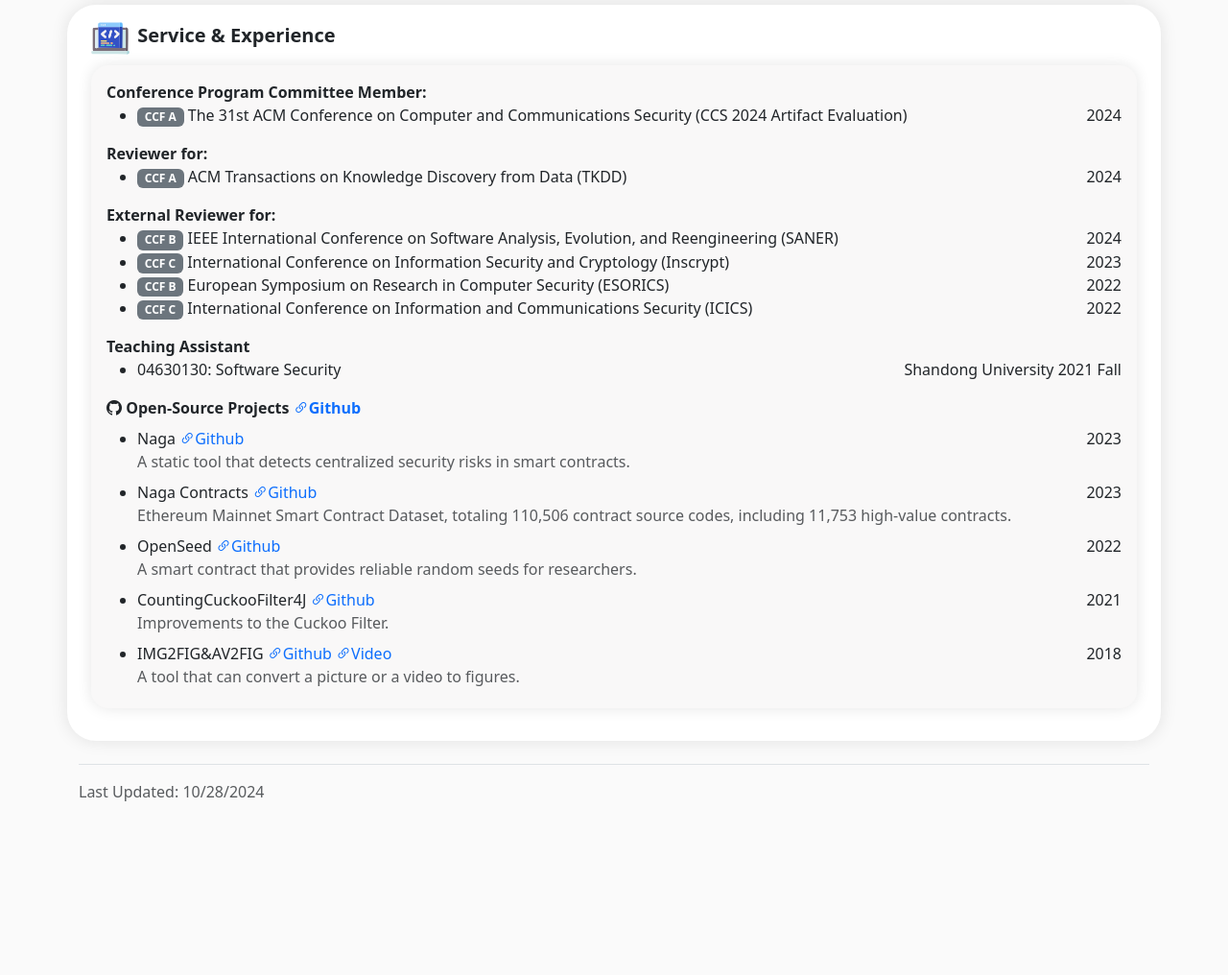
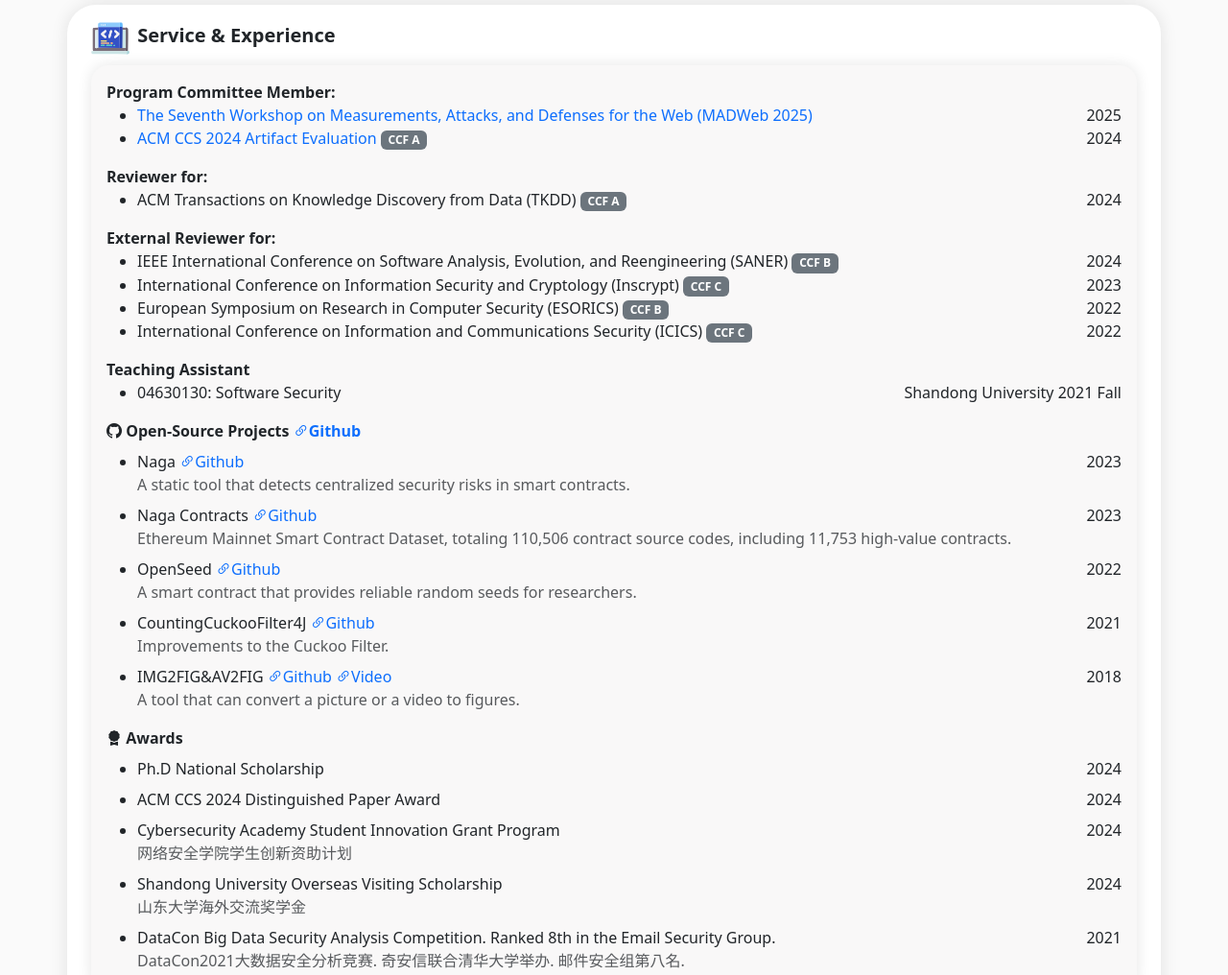
Before and after one commit to d0scoo1/d0scoo1.github.io, a plain HTML site: page cv.html in a window 1280 px wide. Shown: the part 1700-2716 px from the top of the page at 96% size. Before the commit the page ends 2593 px from the top, so only its background shows below. Drawn offline with nearby package versions, Linux system fonts and the light colour scheme.

Commit message:
update pc

```diff
--- a/cv.html
+++ b/cv.html
@@ -105,8 +105,9 @@
                         I am a final-year doctoral student in the School of Cyber Science and Technology at Shandong
                         University,
                         advised by <a href="https://diaowenrui.github.io/" target="_blank">Prof. Wenrui Diao</a>.
-                        I received a scholarship from Shandong University and was a visiting scholar at George Mason University (advised by <a
-                        href="https://mainarke.github.io/" target="_blank">Asst. Prof. Xiaokuan Zhang</a>).
+                        I received a scholarship from Shandong University and was a visiting scholar at George Mason
+                        University (advised by <a href="https://mainarke.github.io/" target="_blank">Asst. Prof.
+                            Xiaokuan Zhang</a>).
 
                         I am interested in the blockchain and Web3 security.
                     </p>
@@ -221,13 +222,17 @@
                     <ul>
 
                         <li>
-                            <span class="fw-bold">[CCS'24]</span> <span class="fw-bold">Kailun Yan</span>,  Xiaokuan Zhang (✉️), and Wenrui Diao (✉️). Stealing Trust: Unraveling Blind Message Attacks in Web3 Authentication. The 31st ACM Conference on Computer and Communications Security, Salt Lake City, UT, USA. October 14-18, 2024.
+                            <span class="fw-bold">[CCS'24]</span> <span class="fw-bold">Kailun Yan</span>, Xiaokuan
+                            Zhang (✉️), and Wenrui Diao (✉️). Stealing Trust: Unraveling Blind Message Attacks in Web3
+                            Authentication. The 31st ACM Conference on Computer and Communications Security, Salt Lake
+                            City, UT, USA. October 14-18, 2024.
                             <span class="badge text-bg-primary">CCF A</span>
                             <span class="badge text-bg-success">AR=328/1940=16.9%</span>
                             <a href="https://www.sigsac.org/ccs/CCS2024/program/awards.html" target="_blank">
                                 <span class="badge text-bg-danger">Distinguished Paper Award</span>
                             </a>
-                            <a href="/asset/paper/ccs2024_bma.pdf" target="_blank"><i class="bi bi-link-45deg"></i>PDF</a>
+                            <a href="/asset/paper/ccs2024_bma.pdf" target="_blank"><i
+                                    class="bi bi-link-45deg"></i>PDF</a>
                             <a href="/asset/paper/ccs2024-slides.pdf" target="_blank"><i
                                     class="bi bi-link-45deg"></i>Slides</a>
 
@@ -244,7 +249,11 @@
                         </li>
 
                         <li>
-                            <span class="fw-bold">[SANER'24]</span> Shuang Li, Rui Li, Yifan Yu, <span class="fw-bold">Kailun Yan</span>, Shishuai Yang, and Wenrui Diao (✉️). Understanding Android OS Forward Compatibility Support for Legacy Apps: A Data-Driven Analysis. The 31st IEEE International Conference on Software Analysis, Evolution, and Reengineering, Rovaniemi, Finland. March 12-15, 2024.
+                            <span class="fw-bold">[SANER'24]</span> Shuang Li, Rui Li, Yifan Yu, <span
+                                class="fw-bold">Kailun Yan</span>, Shishuai Yang, and Wenrui Diao (✉️). Understanding
+                            Android OS Forward Compatibility Support for Legacy Apps: A Data-Driven Analysis. The 31st
+                            IEEE International Conference on Software Analysis, Evolution, and Reengineering, Rovaniemi,
+                            Finland. March 12-15, 2024.
                             <span class="badge text-bg-secondary">CCF B</span>
                         </li>
 
@@ -302,7 +311,8 @@
                             Model
                             Sharing[J]. Computer Science, 2021, 48(2):311-316. (in Chinese)
                             <br>
-                            <text class="text-muted fs-6">闫凯伦,张继连.一种可用于数据和模型分享的模型链[J].计算机科学,2021,48(02):311-316. (CCF中文B类)</text>
+                            <text class="text-muted fs-6">闫凯伦,张继连.一种可用于数据和模型分享的模型链[J].计算机科学,2021,48(02):311-316.
+                                (CCF中文B类)</text>
                         </li>
                     </ul>
 
@@ -344,20 +354,37 @@
                 </div>
 
                 <div class="sub-box mt-2">
-                    <span class="fw-bold">Conference Program Committee Member:</span>
+                    <span class="fw-bold">Program Committee Member:</span>
                     <ul>
+
                         <li>
+                            <a href="https://madweb.work/" target="_blank">
+                                The Seventh Workshop on Measurements, Attacks, and Defenses for the Web (MADWeb 2025)
+                            </a>
+                            <span style="float:right">2025</span>
+
+                        </li>
+
+
+                        <li>
+
+
+                            <a href="https://www.sigsac.org/ccs/CCS2024/organization/ae-committee.html" target="_blank">
+                                ACM CCS 2024 Artifact Evaluation
+                            </a>
                             <span class="badge text-bg-secondary">CCF A</span>
-                            The 31st ACM Conference on Computer and Communications Security (CCS 2024 Artifact Evaluation)
                             <span style="float:right">2024</span>
+
                         </li>
+
+
                     </ul>
 
                     <span class="fw-bold">Reviewer for:</span>
                     <ul>
                         <li>
+                            ACM Transactions on Knowledge Discovery from Data (TKDD)
                             <span class="badge text-bg-secondary">CCF A</span>
-                            ACM Transactions on Knowledge Discovery from Data (TKDD)
                             <span style="float:right">2024</span>
                         </li>
                     </ul>
@@ -365,24 +392,24 @@
                     <span class="fw-bold">External Reviewer for:</span>
                     <ul>
                         <li>
-                            <span class="badge text-bg-secondary">CCF B</span>
                             IEEE International Conference on Software Analysis, Evolution, and Reengineering
                             (SANER)
+                            <span class="badge text-bg-secondary">CCF B</span>
                             <span style="float:right">2024</span>
                         </li>
                         <li>
+                            International Conference on Information Security and Cryptology (Inscrypt)
                             <span class="badge text-bg-secondary">CCF C</span>
-                            International Conference on Information Security and Cryptology (Inscrypt)
                             <span style="float:right">2023</span>
                         </li>
                         <li>
+                            European Symposium on Research in Computer Security (ESORICS)
                             <span class="badge text-bg-secondary">CCF B</span>
-                            European Symposium on Research in Computer Security (ESORICS)
                             <span style="float:right">2022</span>
                         </li>
                         <li>
+                            International Conference on Information and Communications Security (ICICS)
                             <span class="badge text-bg-secondary">CCF C</span>
-                            International Conference on Information and Communications Security (ICICS)
                             <span style="float:right">2022</span>
                         </li>
                     </ul>
@@ -482,28 +509,46 @@
                     </ul>
 
 
-                    <!--
+
                     <span class="fw-bold">
                         <i class="bi bi-award-fill"></i>
                         Awards</span>
                     <ul>
+                        <li class="mt-2">
+                            Ph.D National Scholarship
+                            <span style="float:right">2024</span>
+                        </li>
+
+                        <li class="mt-2">
+                            ACM CCS 2024 Distinguished Paper Award
+                            <span style="float:right">2024</span>
+
+                        </li>
+
+                        <li class="mt-2">
+                            Cybersecurity Academy Student Innovation Grant Program
+                            <span style="float:right">2024</span>
+                            <br>
+                            <text class="text-muted fs-6">网络安全学院学生创新资助计划</text>
+                        </li>
+
+                        <li class="mt-2">
+                            Shandong University Overseas Visiting Scholarship
+                            <span style="float:right">2024</span>
+                            <br>
+                            <text class="text-muted fs-6">山东大学海外交流奖学金</text>
+                        </li>
+
 
                         <li class="mt-2">
                             DataCon Big Data Security Analysis Competition. Ranked 8th in the Email Security Group.
                             <span style="float:right">2021</span>
                             <br>
                             <text class="text-muted fs-6">DataCon2021大数据安全分析竞赛. 奇安信联合清华大学举办. 邮件安全组第八名.</text>
-
                         </li>
 
-                        <li class="mt-2">
-                            5th China Software Cup. First Prize.
-                            <span style="float:right">2016</span>
-                            <br>
-                            <text class="text-muted fs-6">第五届"中国软件杯". 一等奖.</text>
 
-                        </li>
-                    </ul>-->
+                    </ul>
                 </div>
 
                 <ul style="list-style: none; ">
@@ -512,6 +557,10 @@
                     </li>
                 </ul>
             </div>
+
+
+
+
         </div>
 
         <footer class="d-flex flex-wrap justify-content-between align-items-center py-3 my-4 border-top">
```
Lines whose indentation alone changed are shown as unchanged.
